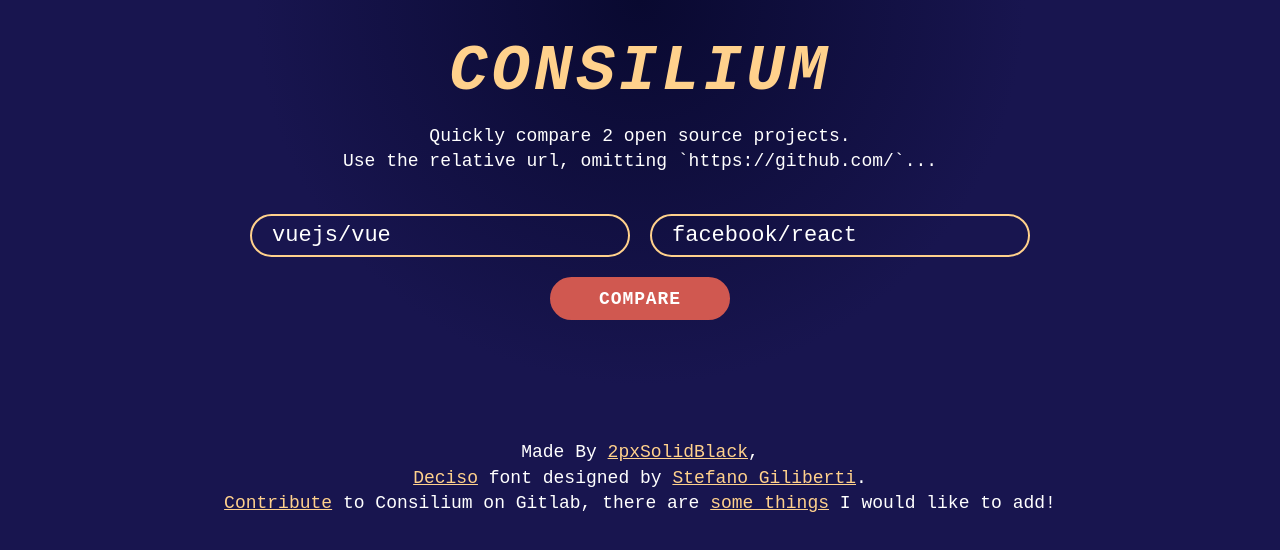
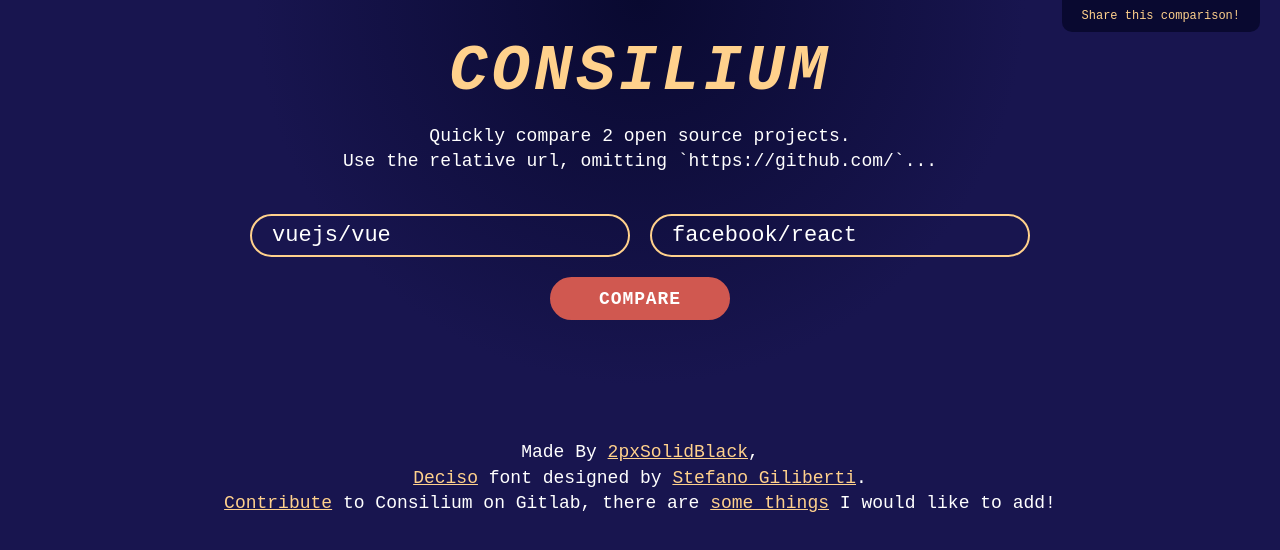
Before and after one commit to harloratm/arbitrium, a Vue app: page / in a window 1280 px wide. Shown: the top 550 px of the page. Built offline with nearby package versions, Linux system fonts and the light colour scheme; a web font is replaced by a local one.

Commit message:
Add a deepliniking feature to trigger comparison

```diff
--- a/src/App.vue
+++ b/src/App.vue
@@ -8,6 +8,11 @@
         <p>
             Use the relative url, omitting `https://github.com/`...
         </p>
+        <a v-bind:href="shareLink"
+            class="share-link"
+            target="_blank">
+            Share this comparison!
+        </a>
     </header>
 
     <form @submit.prevent="compare">
@@ -52,6 +57,27 @@ import Chart from 'chart.js';
 import { mapState, mapActions, mapGetters } from 'vuex';
 import common from './app.scss'; // eslint-disable-line no-unused-vars
 
+
+function getQueryStringParams(queryString) {
+    let params = {}, queries, temp, i, l;
+    queries = queryString.split('&');
+    for (i = 0, l = queries.length; i < l; i++ ) {
+        temp = queries[i].split('=');
+        params[temp[0]] = temp[1];
+    }
+    return params;
+}
+
+function getReposFromQueryString() {
+    const qs = getQueryStringParams(window.location.search.substring(1));
+    if (qs.hasOwnProperty('r')) {
+        let repoNames = qs.r.split('+');
+        if (repoNames.length === 2)
+            return repoNames.map(x => x.replace('|', '/'));
+    }
+    return null;
+}
+
 function chartFactory(
     id,
     chartType,
@@ -86,6 +112,7 @@ export default {
             'errors',
             'errorsPresent',
             'someStatLoaded',
+            'shareLink',
         ]),
         ctaLabel() {
             return this.loading ? '...' : 'compare';
@@ -129,6 +156,12 @@ export default {
         },
     },
     mounted() {
+        const qsRepos = getReposFromQueryString();
+        if (qsRepos !== null) {
+            this.repos[0].name = qsRepos[0];
+            this.repos[1].name = qsRepos[1];
+            this.compare();
+        }
         this.activityChart = chartFactory(
             'activity',
             'line',
--- a/src/app.scss
+++ b/src/app.scss
@@ -12,6 +12,7 @@
 $main-font: "Source Code Pro", monospace;
 $aria: 20px;
 $p1: #18154F;
+$p1-l: lighten(#18154F, 5);
 $p1-d: #090930;
 $p2: #FFF;
 $p3: #FFD18C;
@@ -68,6 +69,7 @@ a {
 
 header {
     padding: $aria;
+    position: relative;
     text-align: center;
 }
 
@@ -230,3 +232,19 @@ input {
         line-height: 1.2;
     }
 }
+
+.share-link {
+    position: absolute;
+    top: 0;
+    right: -$aria;
+    font-size: 12px;
+    text-decoration: none;
+    padding: $aria / 2 $aria;
+    background-color: $p1-d;
+    border-radius: 0 0 10px 10px;
+
+    &:hover {
+        background-color: $p1-l;
+        color: $p3;
+    }
+}
--- a/src/store.js
+++ b/src/store.js
@@ -40,6 +40,12 @@ export default new Vuex.Store({
         },
         activities(state) {
             return state.repos.map(x => x.getStatByName('activity').value);
+        },
+        shareLink(state) {
+            let loc = window.location;
+            let baseUrl = `${loc.protocol}//${loc.host}`;
+            let r = state.repos.map(x => x.name.replace('/', '|')).join('+');
+            return `${baseUrl}?r=${r}`;
         },
     },
     mutations: {
```
Also changed, not shown: 1 other file (tests, documents, lock files or other folders).
